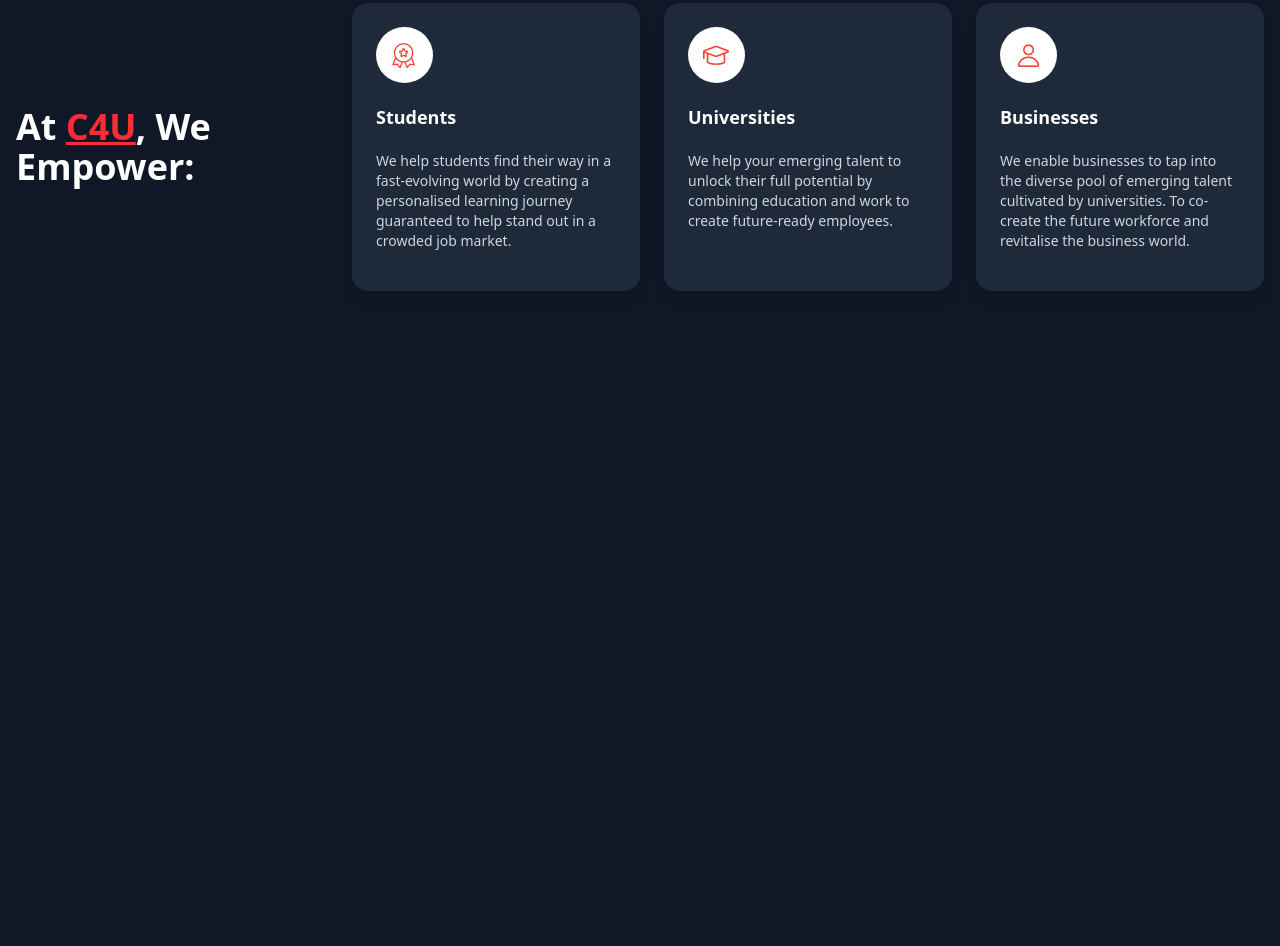
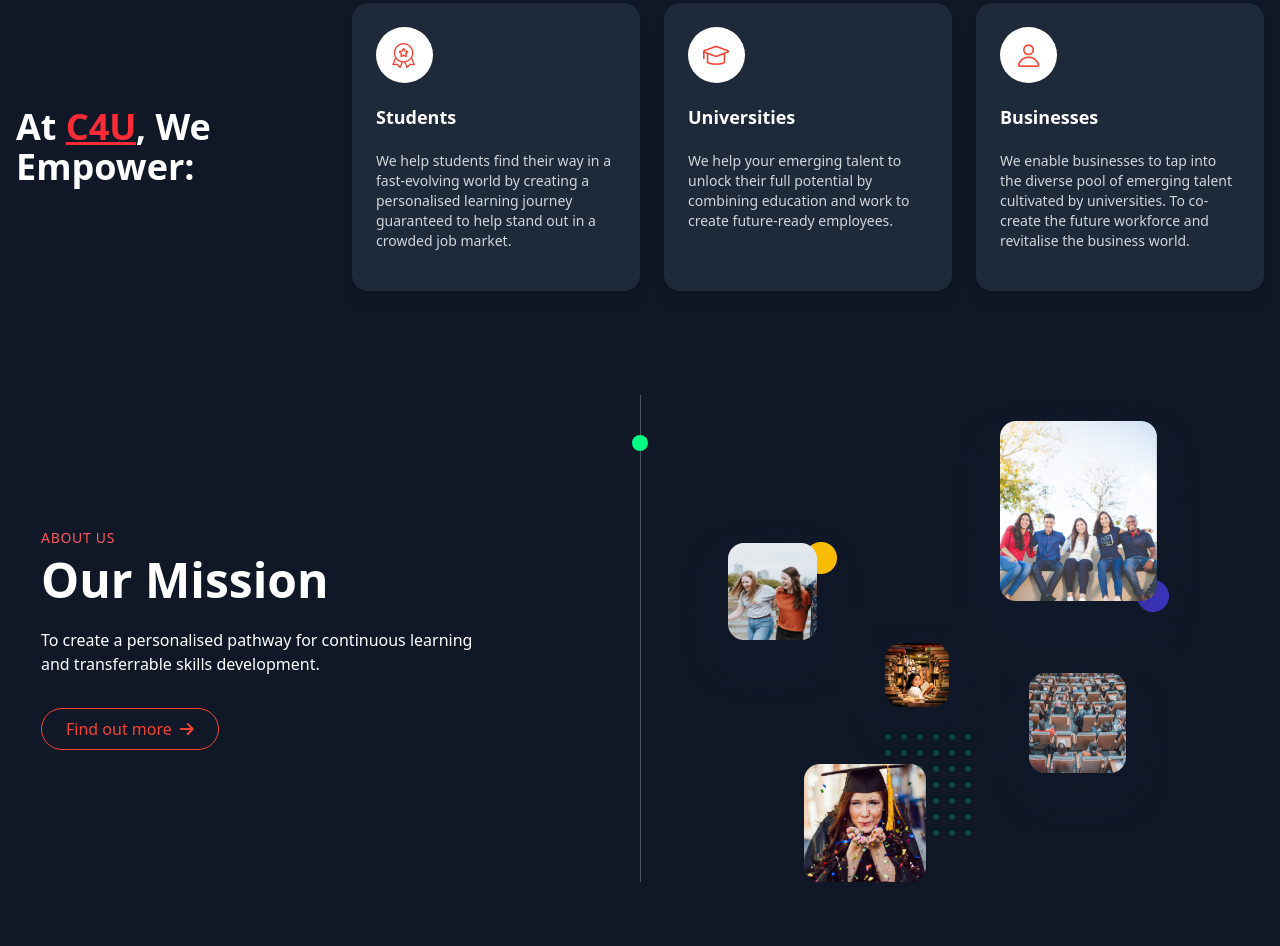
Before and after one commit to mahedihasan05/tailwind-css-assignment-2, a website built with Vite: page index.html in a window 1280 px wide. Shown: the part 915-1861 px from the top of the page. Before the commit the page ends 1246 px from the top, so only its background shows below. Built offline with nearby package versions, Linux system fonts and the light colour scheme.

Commit message:
mission section done

```diff
--- a/index.html
+++ b/index.html
@@ -13,22 +13,17 @@
   <header class="w-full shadow-md bg-white dark:bg-gray-900">
       <div class="max-w-7xl mx-auto px-4 sm:px-6 lg:px-8">
         <div class="flex justify-between items-center py-4">
-          <!-- Logo -->
           <div class="flex items-center space-x-3">
             <img
               src="images/logo.png"
               alt="Logo"/>
           </div>
-
-          <!-- Desktop Nav -->
           <nav class="hidden md:flex space-x-6 text-sm font-medium">
             <a href="#" class="hover:text-red-500 dark:hover:text-red-400 dark:text-white">Home</a>
             <a href="#" class="text-red-500 font-semibold dark:hover:text-red-400 dark:text-red-500">About Us</a>
             <a href="#" class="hover:text-red-500 dark:hover:text-red-400 dark:text-white">Upskill</a>
             <a href="#" class="hover:text-red-500 dark:hover:text-red-400 dark:text-white">Contact Us</a>
           </nav>
-
-          <!-- Desktop Buttons -->
           <div class="hidden md:flex items-center space-x-3">
             <button class="bg-red-500 hover:bg-red-600 text-white px-5 py-2 rounded-md text-sm font-medium">
               Register Interest
@@ -83,7 +78,7 @@
       class="relative bg-cover bg-center bg-no-repeat text-center py-20 md:py-32 bg-red-500 h-screen"
       style="background-image: url('images/hero.png');"
     >
-      <!-- Content -->
+
       <div class="relative z-10 max-w-4xl mx-auto">
         <p class="text-sm md:text-base font-medium text-white mb-3">
           Discover – <span class="text-red-500">Interact</span> – Engage
@@ -109,11 +104,10 @@
       </div>
   </section>
 
-
+<!-- Empower section -->
 <div class="max-w-7xl mx-auto px-4 py-10">
     <div class="flex flex-col lg:flex-row gap-6 items-center">
 
-      <!-- Heading Section -->
       <div class="lg:w-1/4">
         <h1 class="text-4xl font-bold mb-6 lg:mb-0 dark:text-white">
           At <span class="text-red-500 underline">C4U</span>, We Empower:
@@ -123,7 +117,6 @@
       <!-- Cards Section -->
       <div class="flex flex-col sm:flex-row lg:flex-1 gap-6">
 
-        <!-- Students Card -->
         <div class="bg-gray-800 rounded-2xl shadow-lg p-6 flex-1 transition delay-150 duration-300 ease-in-out hover:-translate-y-1 hover:scale-110 ">
           <div class="flex flex-col items-start mb-4 gap-5">
             <div class="bg-white text-red-500 p-3 rounded-full">
@@ -133,8 +126,6 @@
             <p class="text-sm text-gray-300">We help students find their way in a fast-evolving world by creating a personalised learning journey guaranteed to help stand out in a crowded job market.</p>
           </div>
         </div>
-
-        <!-- Universities Card -->
         <div class="bg-gray-800 rounded-2xl shadow-lg p-6 flex-1 transition delay-150 duration-300 ease-in-out hover:-translate-y-1 hover:scale-110 ">
           <div class="flex flex-col items-start mb-4 gap-5">
             <div class="bg-white text-red-500 p-3 rounded-full">
@@ -145,8 +136,6 @@
           </div>
 
         </div>
-
-        <!-- Businesses Card -->
         <div class="bg-gray-800 rounded-2xl shadow-lg p-6 flex-1 transition delay-150 duration-300 ease-in-out hover:-translate-y-1 hover:scale-110 ">
           <div class="flex flex-col items-start mb-4 gap-5">
             <div class="bg-white text-red-500 p-3 rounded-full">
@@ -163,6 +152,37 @@
   </div>
 
 
+    <!-- Mission Section -->
+    <section class="relative overflow-hidden py-16 px-4 md:px-10">
+    <div class="max-w-7xl mx-auto flex flex-col lg:flex-row items-center relative">
+
+      <img src="images/Path.png" alt="path">
+
+      <!-- Left Content -->
+      <div class="w-full lg:w-1/2 z-10 text-center lg:text-left">
+        <p class="text-[#FC5A5A] uppercase tracking-wider text-sm mb-2">About Us</p>
+        <h2 class="text-4xl md:text-5xl font-bold text-black mb-6 dark:text-white">Our Mission</h2>
+        <p class="text-black mb-6 max-w-md mx-auto lg:mx-0 dark:text-white">
+          To create a personalised  pathway for continuous learning and transferrable skills development.
+        </p>
+        <button class="mt-2 inline-flex items-center gap-2 border border-[#F44335] text-[#F44335] px-6 py-2 rounded-full hover:bg-[#F44335] hover:text-white transition">
+          Find out more
+          <i class="fa-solid fa-arrow-right"></i>
+        </button>
+      </div>
+
+      <!-- Vertical Line for Desktop -->
+      <div class="absolute top-10 left-1/2 transform -translate-x-1/2 w-4 h-4 bg-[#00FF84] rounded-full z-10"></div>
+            <div class="hidden lg:block absolute top-0 bottom-0 left-1/2 w-px bg-[#9A9CA5] dark:bg-gray-600"></div>
+
+
+
+      <!-- Right Content -->
+      <div class="w-full lg:w-1/2 mt-16 lg:mt-0 flex flex-wrap justify-center relative min-h-[400px]">
+        <img src="images/mission.png" alt="mission">
+      </div>
+    </div>
+  </section>
 
 
 
@@ -197,6 +217,6 @@
 
 
 </script>
-
+<script src="https://kit.fontawesome.com/76bb625b30.js" crossorigin="anonymous"></script>
 </body>
 </html>
```
Also changed, not shown: images/Icon.png (added), images/Path.png (added), images/mission.png (renamed from images/Group 238902 (1).png).
